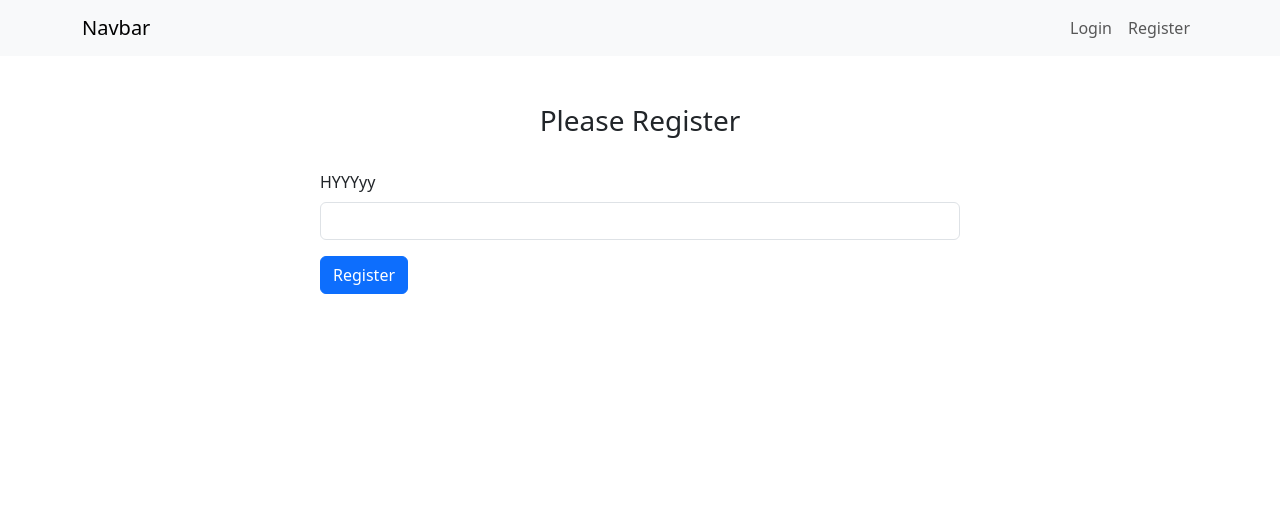
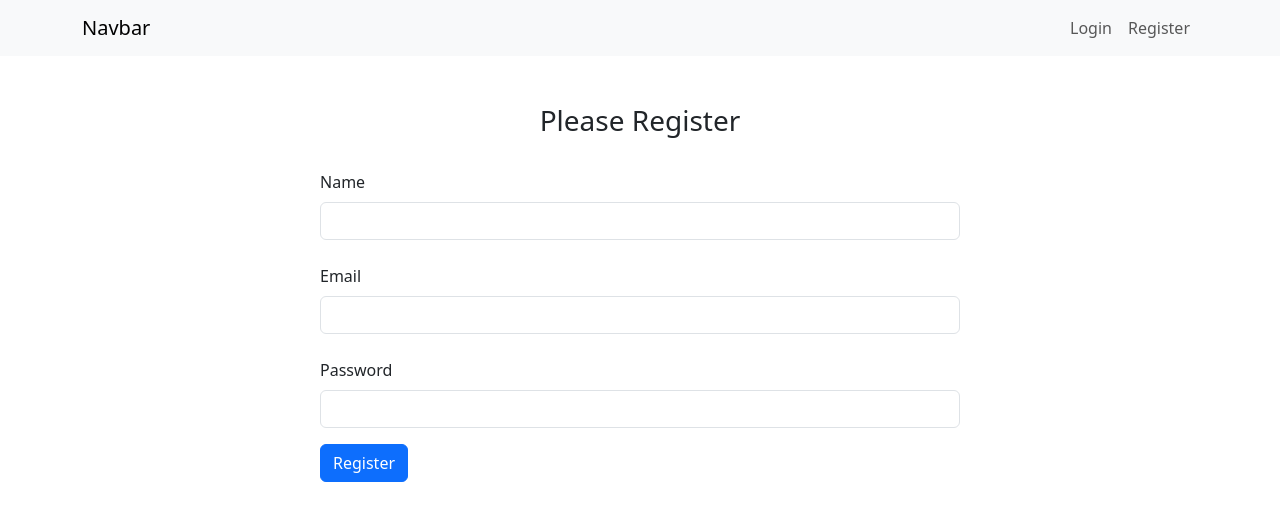
Before and after one commit to CondoRHxH/GalleryProject, a PHP site: page /register.php in a window 1280 px wide. Shown: the top 521 px of the page. Run offline with PHP 8.4, Linux system fonts and the light colour scheme.

Commit message:
SystemComplet

```diff
--- a/index.php
+++ b/index.php
@@ -22,7 +22,7 @@
 <body>
 	<?php
   if(isset($_SESSION['username'])) {
-    echo "HYYY " . $_SESSION['username'];
+    echo "HYYY " . $_SESSION['username'] ." Mrhba BIIIIk";
   } else {
     echo "HYYY guest 😅";
   }
--- a/register.php
+++ b/register.php
@@ -11,15 +11,27 @@
 	}
 
 	if(isset($_POST['submit'])){
-		if($_POST['pop'] == ''){
+		if($_POST['name'] == '' || $_POST['email'] == '' || $_POST['password'] =='' ){
 			echo "3mr 3mr ajmi";
 		} else {
-			$email = $_POST['pop'];
+			$name = $_POST['name'];
+			$email = $_POST['email'];
+			$password = $_POST['password'];
 
-			$insert = $conn->prepare("INSERT INTO users(email) VALUES (:pop) ");
 
-			$insert->execute([":pop" => $email ]);
+			$insert = $conn->prepare("INSERT INTO users(name,email,password)
+				VALUES (:name,:email,:password) ");
 
+			$insert->execute([":name" => $name,
+			":email" => $email,
+			":password" => password_hash($password, PASSWORD_DEFAULT),
+			]);
+
+		$_SESSION['username'] = $name; // You can also use email if you prefer
+		$_SESSION['email'] = $email;
+
+		header("location:index.php");
+		exit();
 		}
 
 	}
@@ -38,8 +50,16 @@
 		<main class="form-signin w-50 m-auto">
 			<h1 class="h3 mt-5 fw-normal text-center">Please Register</h1>
 			<form method="post" action="register.php" >
-			<label for="exampleInputEmail1" class="form-label mt-4">HYYYyy</label>
-			<input type="text" name="pop" class="form-control">
+
+				<label for="exampleInputEmail1" class="form-label mt-4">Name</label>
+				<input type="text" name="name" class="form-control">
+
+				<label for="exampleInputEmail1" class="form-label mt-4">Email</label>
+				<input type="text" name="email" class="form-control">
+
+				<label for="exampleInputEmail1" class="form-label mt-4">Password</label>
+				<input type="Password" name="password" class="form-control">
+
 			<button type="submit" name="submit" class="btn btn-primary mt-3">Register</button>
 		</form>
 		</main>
```
Also changed, not shown: login.php (+20 -9 lines).
